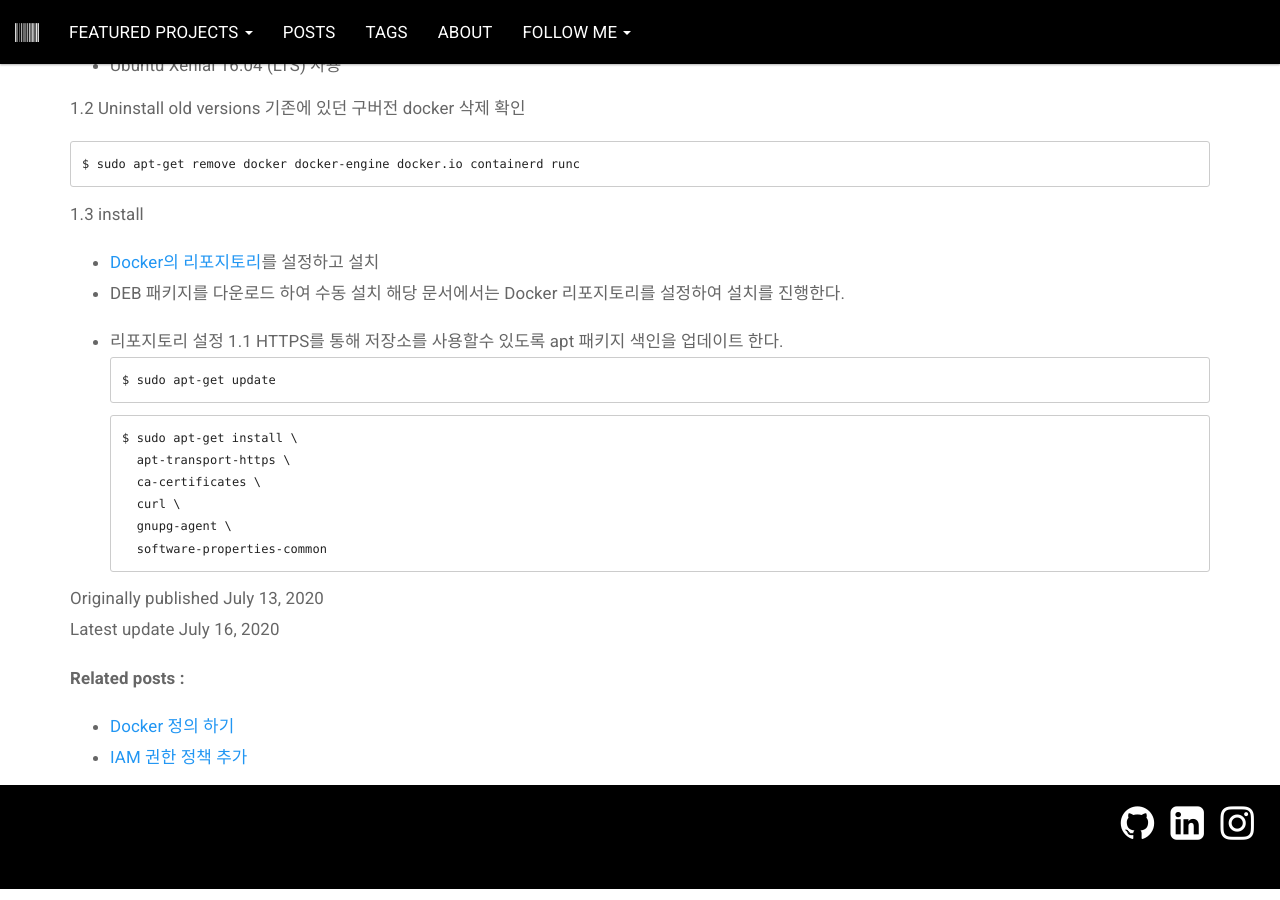
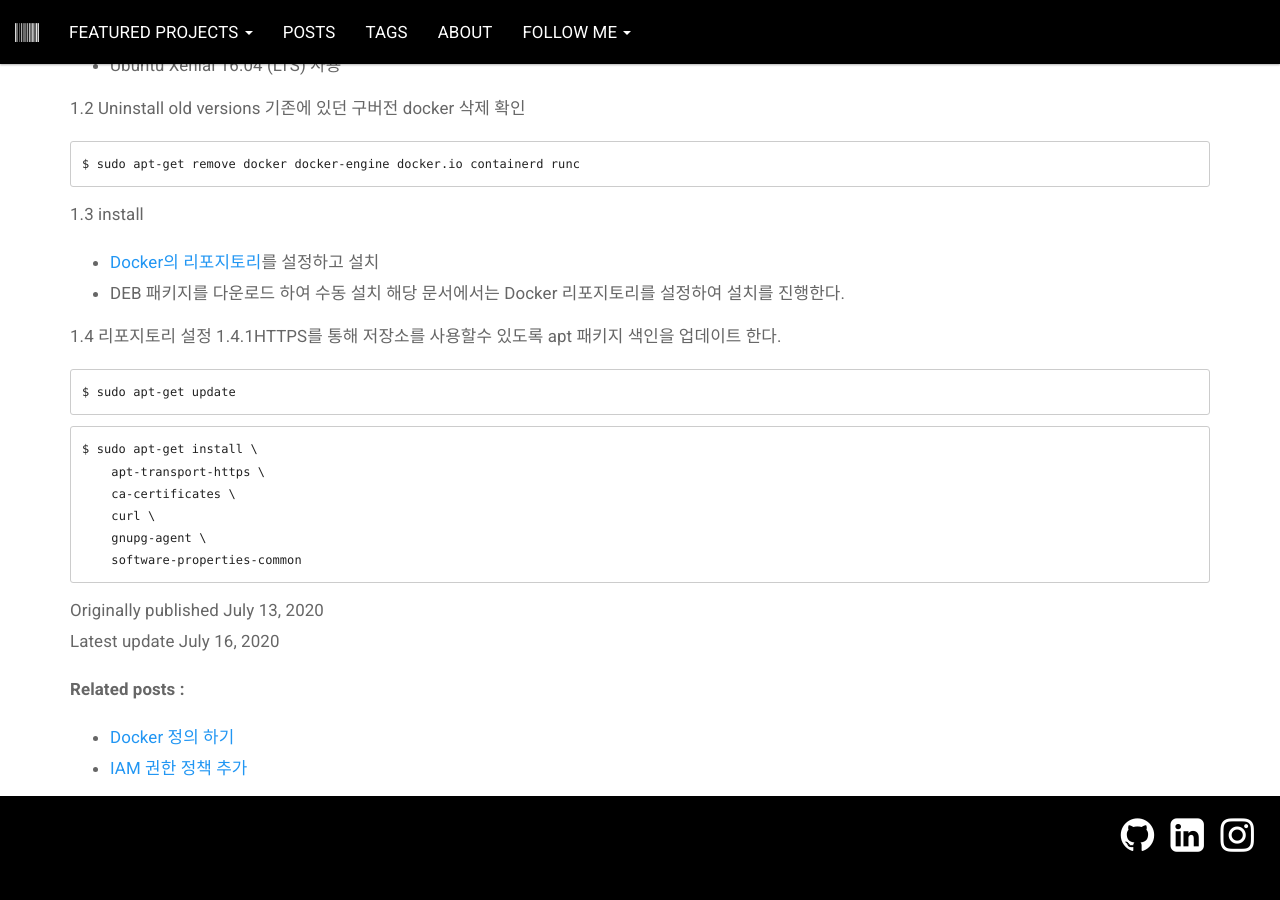
Before and after one commit to 9oooroom/9oooroom.github.io, a Jekyll site: the page built from _posts/2020-07-13-Docker-install-AWS-EC2-ubuntu-16.04.md, in a window 1280 px wide and 900 px high, scrolled down 784 px. Built offline with Jekyll 4.4.1, drawn with Linux system fonts in a browser that asks for light colours; comment, search, counter and statistics services are not loaded.

Commit message:
docker install post update

````diff
--- a/_posts/2020-07-13-Docker-install-AWS-EC2-ubuntu-16.04.md
+++ b/_posts/2020-07-13-Docker-install-AWS-EC2-ubuntu-16.04.md
@@ -33,8 +33,9 @@ $ sudo apt-get remove docker docker-engine docker.io containerd runc
 * DEB 패키지를 다운로드 하여 수동 설치
 해당 문서에서는 Docker 리포지토리를 설정하여 설치를 진행한다.
 
-- 리포지토리 설정
- 1.1 HTTPS를 통해 저장소를 사용할수 있도록 apt 패키지 색인을 업데이트 한다.
+1.4 리포지토리 설정
+1.4.1HTTPS를 통해 저장소를 사용할수 있도록 apt 패키지 색인을 업데이트 한다.
+
 ```
 $ sudo apt-get update
 ```
````
